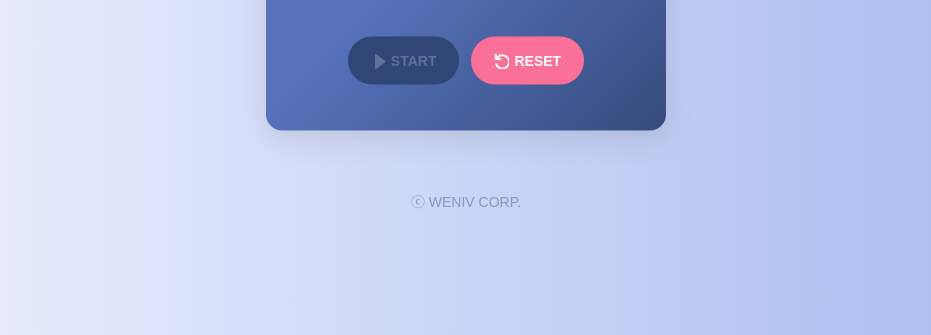
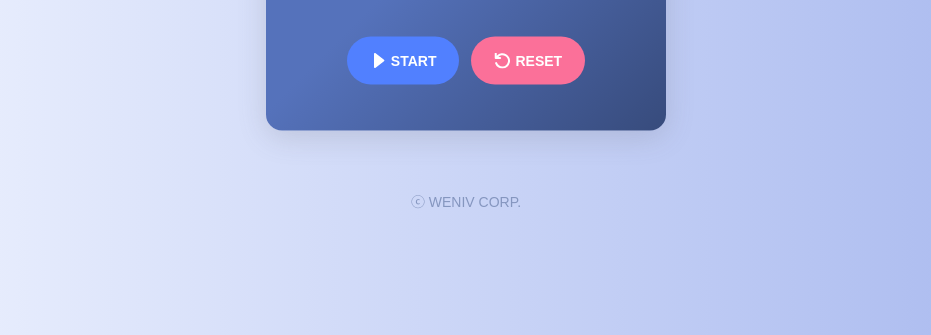
Before and after one commit to yujin1228/weniv-timer, a plain HTML site: page index.html in a window 1280 px wide. Shown: the part 465-800 px from the top of the page, without its empty margins (174-1105 px from the left). Drawn offline with Linux system fonts and the light colour scheme; a web font is replaced by a local one.

Commit message:
html 클래스네임 및 css 수정

```diff
--- a/index.html
+++ b/index.html
@@ -35,12 +35,10 @@
                </li>
             </ul>
             <section class="timer__btn">
-                <button class="timer__btn__left disabled">
-                    <!-- <img src="./img/icon/icon-start-disabled.svg"> -->
+                <button class="timer__btn__left">
                     <span>START</span>
                 </button>
                 <button class="timer__btn__right">
-                    <!-- <img src="./img/icon/icon-reset-disabled.svg"> -->
                     <span>RESET</span>
                 </button>
             </section>
--- a/style.css
+++ b/style.css
@@ -61,6 +61,7 @@ body {
    padding: 16px 14px;
    position: relative;
    margin-top: 4px;
+   cursor: pointer;
 }
 
 .timer__time__min div::before,
@@ -134,8 +135,8 @@ body {
 .timer__btn__left::before {
     content: '';
     display: inline-block;
-    width: 15px;
-    height: 15px;
+    width: 16px;
+    height: 16px;
     background: url(./img/icon/icon-start.svg) no-repeat 0px 0px;
     margin-right: 5px;
 }
@@ -143,23 +144,23 @@ body {
 .timer__btn__right::before {
     content: '';
     display: inline-block;
-    width: 15px;
-    height: 15px;
+    width: 16px;
+    height: 16px;
     background: url(./img/icon/icon-reset.svg) no-repeat 0px 0px;
     margin-right: 5px;
 }
 
-.timer__btn__left.disabled,
-.timer__btn__right.disabled {
+.timer__btn__left:disabled,
+.timer__btn__right:disabled {
     color: #617199;
     background-color: #324577;
 }
 
-.timer__btn__left.disabled::before {
+.timer__btn__left:disabled::before {
     background: url(./img/icon/icon-start-disabled.svg) no-repeat 0px 0px;
 }
 
-.timer__btn__right.disabled::before {
+.timer__btn__right:disabled::before {
     background: url(./img/icon/icon-reset-disabled.svg) no-repeat 0px 0px;
 }
 
@@ -179,3 +180,8 @@ body {
     font-weight: 300;
     margin-top: 60px;
 }
+
+/*====== 읽기전용으로 바꿔줌 ======*/
+.read-only {
+    pointer-events: none;
+}
```
